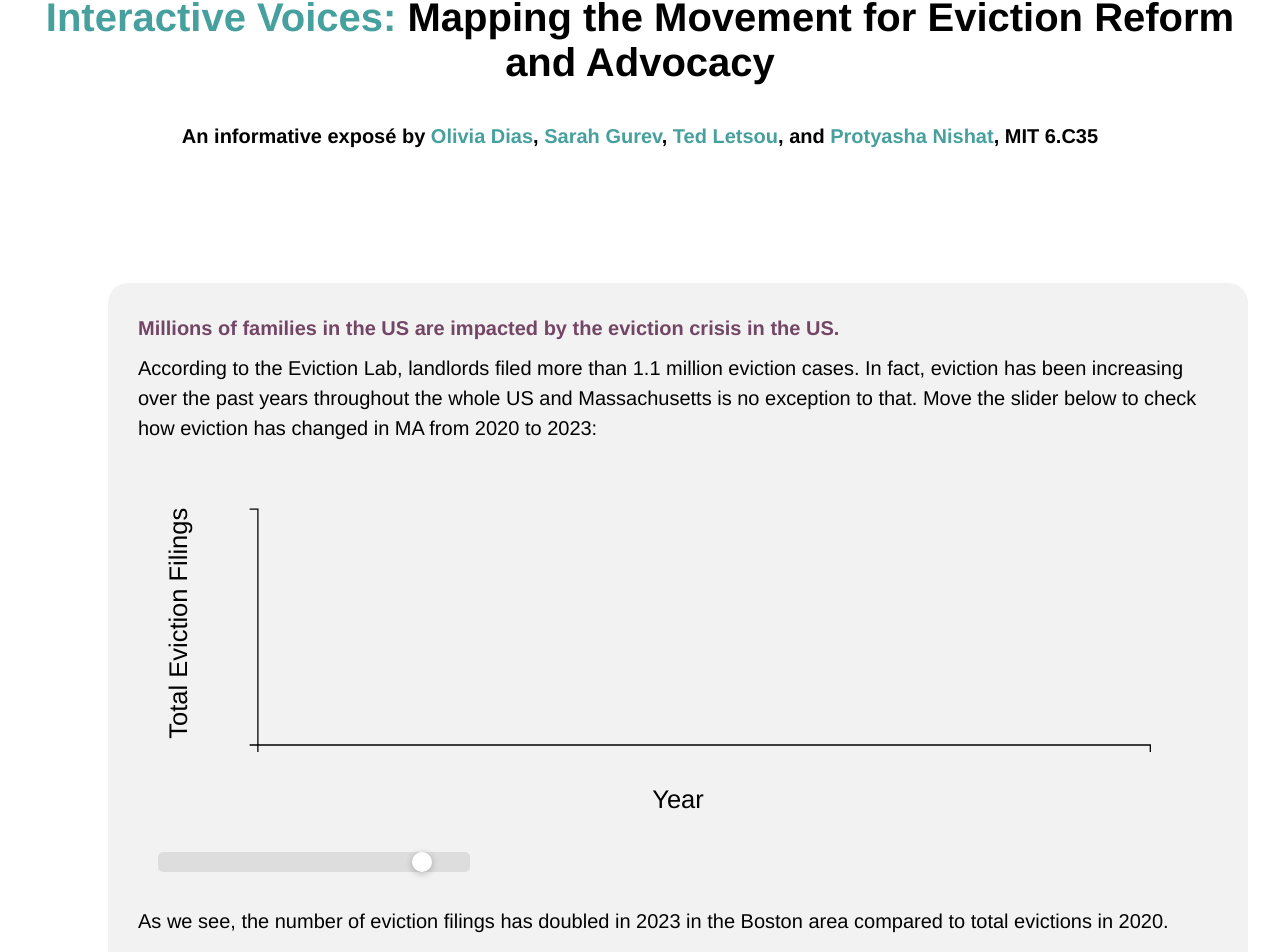
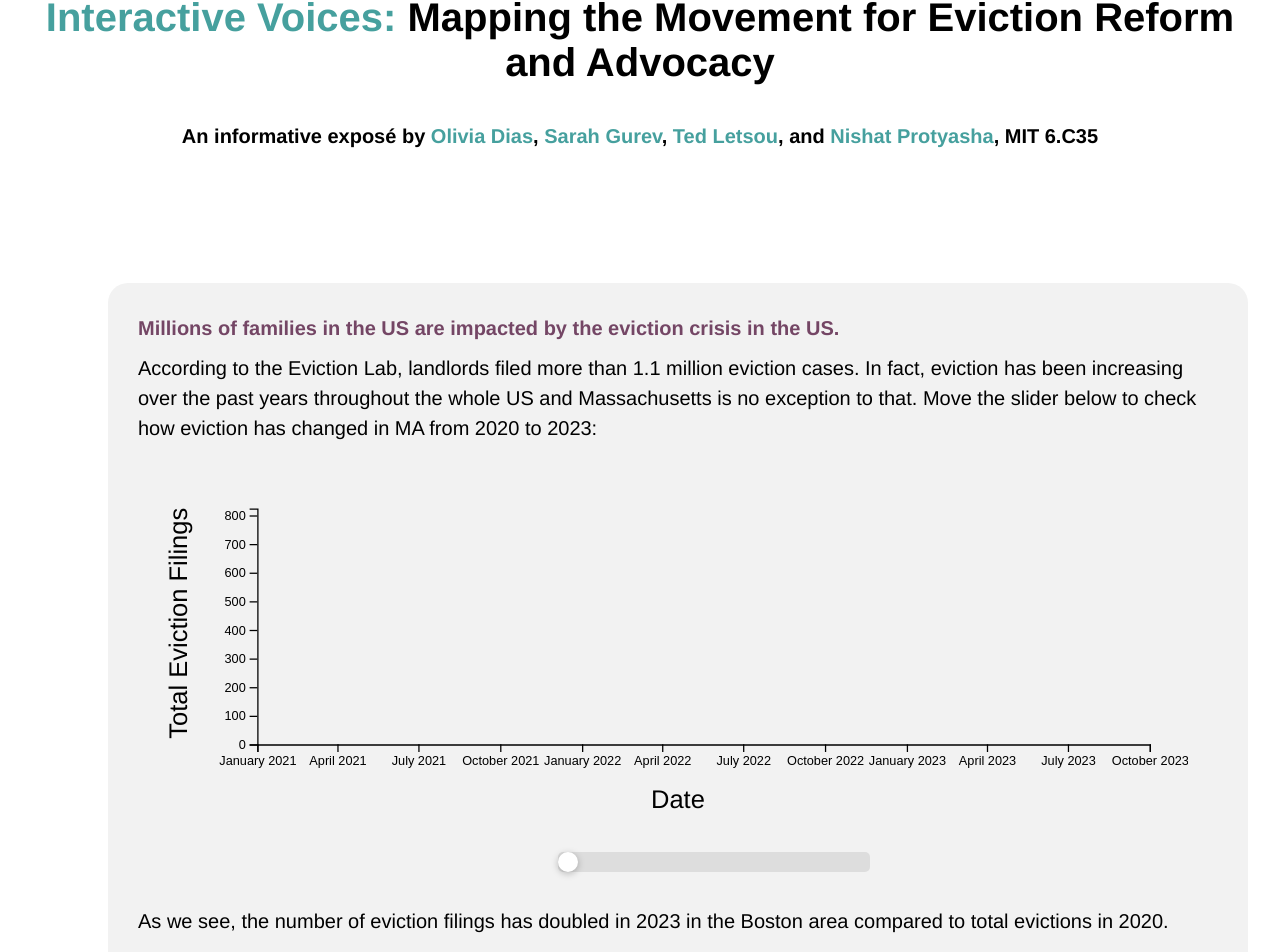
Before and after one commit to tedletsou/fp3, a SvelteKit app: page / in a window 1280 px wide. Shown: the part 155-1107 px from the top of the page. Built offline with nearby package versions, Linux system fonts and the light colour scheme.

Commit message:
Final push I hope

```diff
--- a/src/routes/+page.svelte
+++ b/src/routes/+page.svelte
@@ -608,6 +608,7 @@
         border-radius: 5px; /* Optional: rounds the corners of the slider track */
         position: relative;
         margin: 10px 0; /* Adds some space around the slider */
+        margin-left: 400px;
     }
 
     /* Styles for the thumb (the draggable part of the slider) */
@@ -704,7 +705,7 @@
     Mapping the Movement for Eviction Reform and Advocacy
 </h3>
 <h4 class="subtitle">
-    An informative exposé by <font color="#46A09E">Olivia Dias</font>, <font color="#46A09E">Sarah Gurev</font>, <font color="#46A09E">Ted Letsou</font>, and <font color="#46A09E">Protyasha Nishat</font>, MIT 6.C35
+    An informative exposé by <font color="#46A09E">Olivia Dias</font>, <font color="#46A09E">Sarah Gurev</font>, <font color="#46A09E">Ted Letsou</font>, and <font color="#46A09E">Nishat Protyasha</font>, MIT 6.C35
 </h4>
 
 
@@ -721,8 +722,8 @@
                     In fact, eviction has been increasing over the past years throughout the whole US and Massachusetts is no exception to that.
                     Move the slider below to check how eviction has changed in MA from 2020 to 2023:</p>
                 <div class="chart-container">
-                    <EvictionTime data={evict_data} />
-                    <input type="range" bind:value={selectedYear} min="2000" max="2023" class="year-slider" style="--range: {rangePercentage}%;">
+                    <EvictionTime data={evict_data} raw_data={evict_dataRAW}/>
+                    <input type="range" bind:value={selectedYear} min="2020" max="2023" class="year-slider" style="--range: {rangePercentage}%;">
                 </div>
                 <p>As we see, the number of eviction filings has doubled in 2023 in the Boston area compared to total evictions in 2020.</p>
             </div>
--- a/src/routes/EvictionTime.svelte
+++ b/src/routes/EvictionTime.svelte
@@ -40,7 +40,7 @@
               .select(".x-label")
               .attr("transform", `translate(${width / 2}, ${height - 20})`)
               .style("text-anchor", "middle")
-              .text("Year");
+              .text("Date");
 
             // Add Y-axis label
             d3.select(svg)
```
